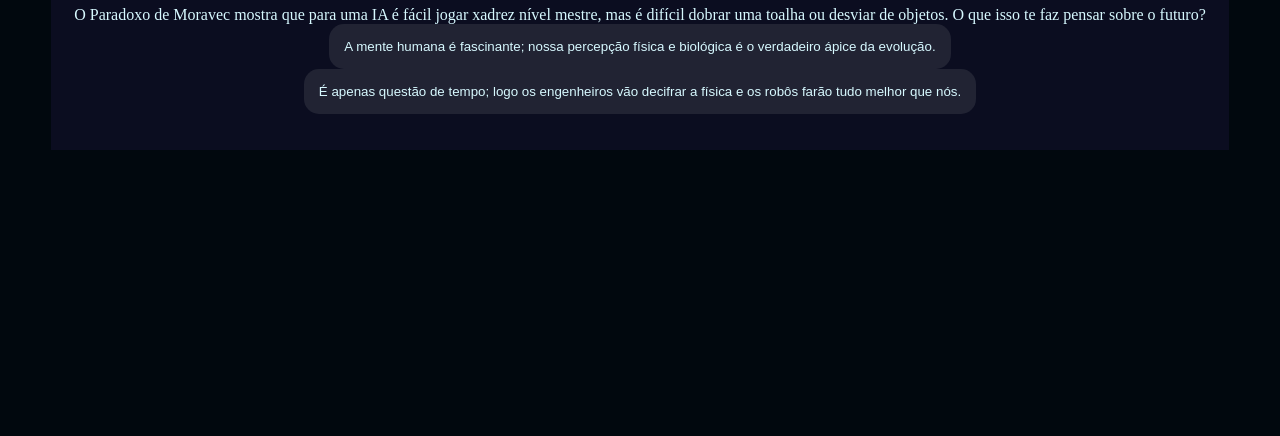
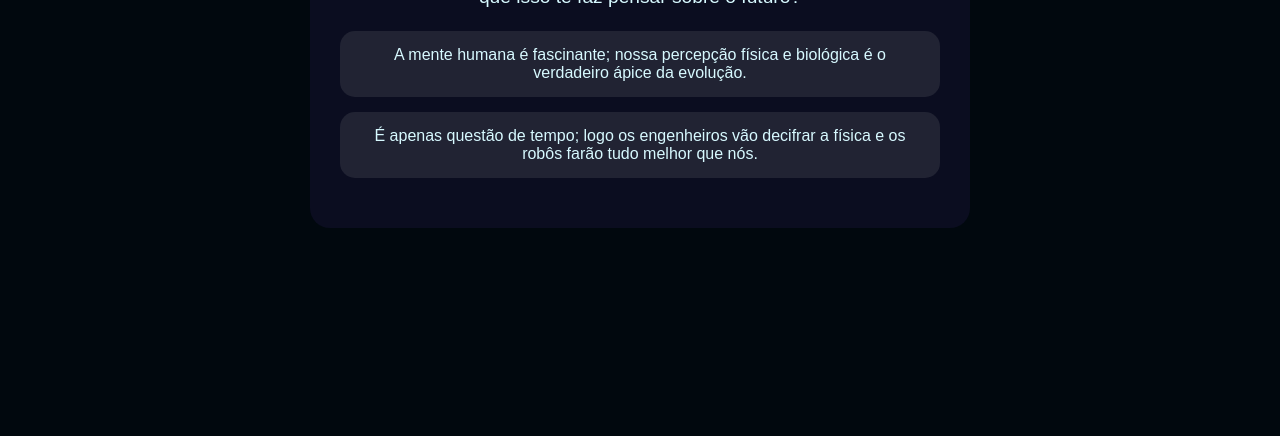
Before and after one commit to madeleine-okada/Quiz, a plain HTML site: page index.html in a window 1280 px wide. Shown: the part 380-816 px from the top of the page. Drawn offline with Linux system fonts and the light colour scheme.

Commit message:
Update style.css

```diff
--- a/style.css
+++ b/style.css
@@ -13,17 +13,35 @@ body {
     justify-content: center;
     align-items: center;
     min-height: 100vh;
+    margin: 0;
+    font-family: sans-serif;
 }
 
 .caixa-principal {
     background-color: var(--cor-principal);
     width: 90%;
+    max-width: 600px;
     text-align: center;
-  padding: 20px;
+    padding: 30px;
+    border-radius: 20px;
+}
+
+.caixa-perguntas {
+    font-size: 1.2rem;
+    margin-bottom: 20px;
+    line-height: 1.4;
+}
+
+.caixa-alternativas {
+    display: flex;
+    flex-direction: column;
+    gap: 15px;
+    margin-bottom: 20px;
 }
 
 h1 {
     color: var(--cor-destaque);
+    margin-bottom: 30px;
 }
 
 button {
@@ -32,10 +50,18 @@ button {
     border: none;
     border-radius: 15px;
     padding: 15px;
-  transition: background-color 0.3s;
+    cursor: pointer;
+    font-size: 1rem;
+    transition: background-color 0.3s, transform 0.2s;
 }
 
-button:hover{
+button:hover {
     background-color: var(--cor-destaque);
     color: var(--cor-principal);
+    transform: scale(1.02);
 }
+
+.texto-resultado {
+    font-size: 1.1rem;
+    line-height: 1.6;
+}
```
Lines whose indentation alone changed are shown as unchanged.
